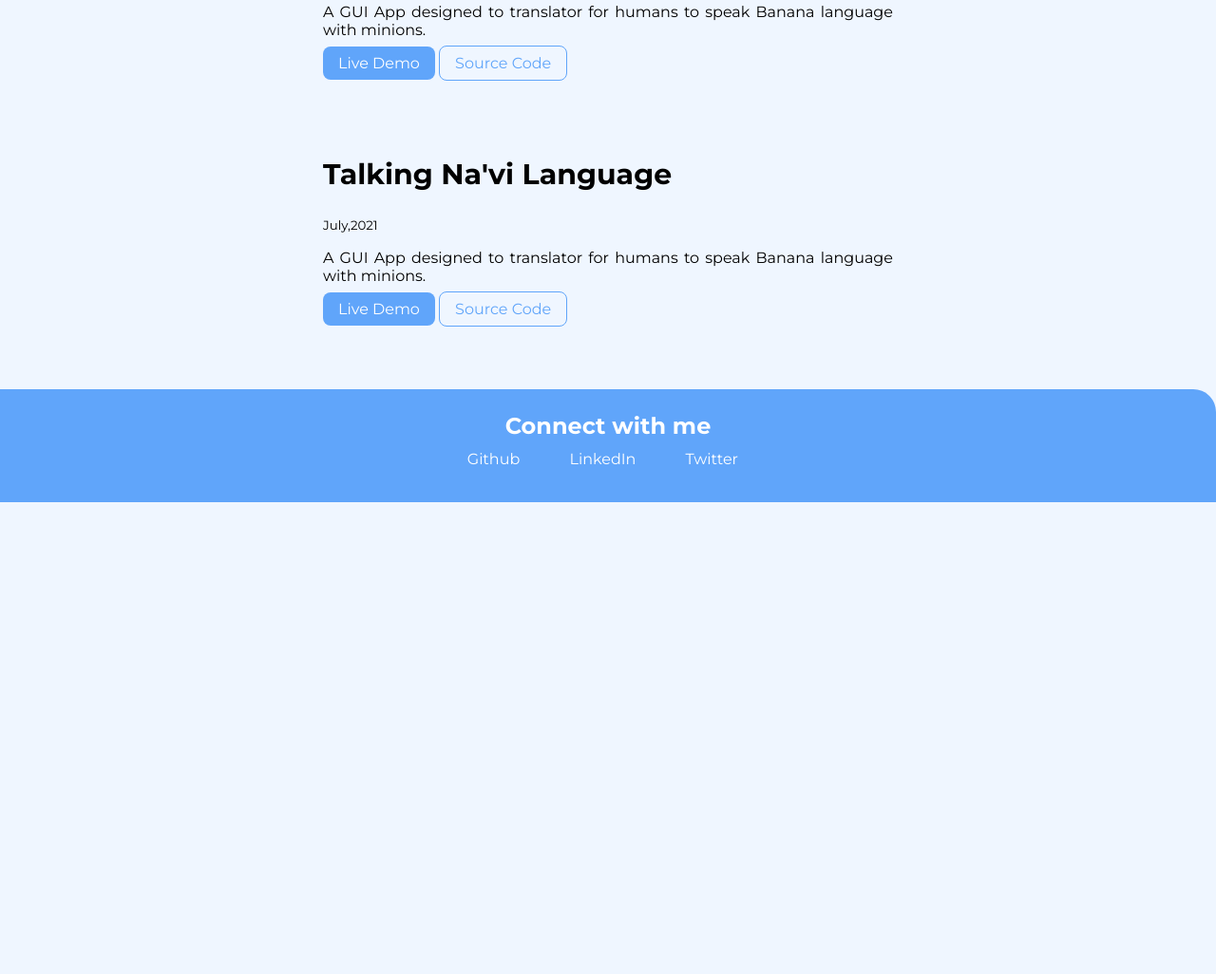
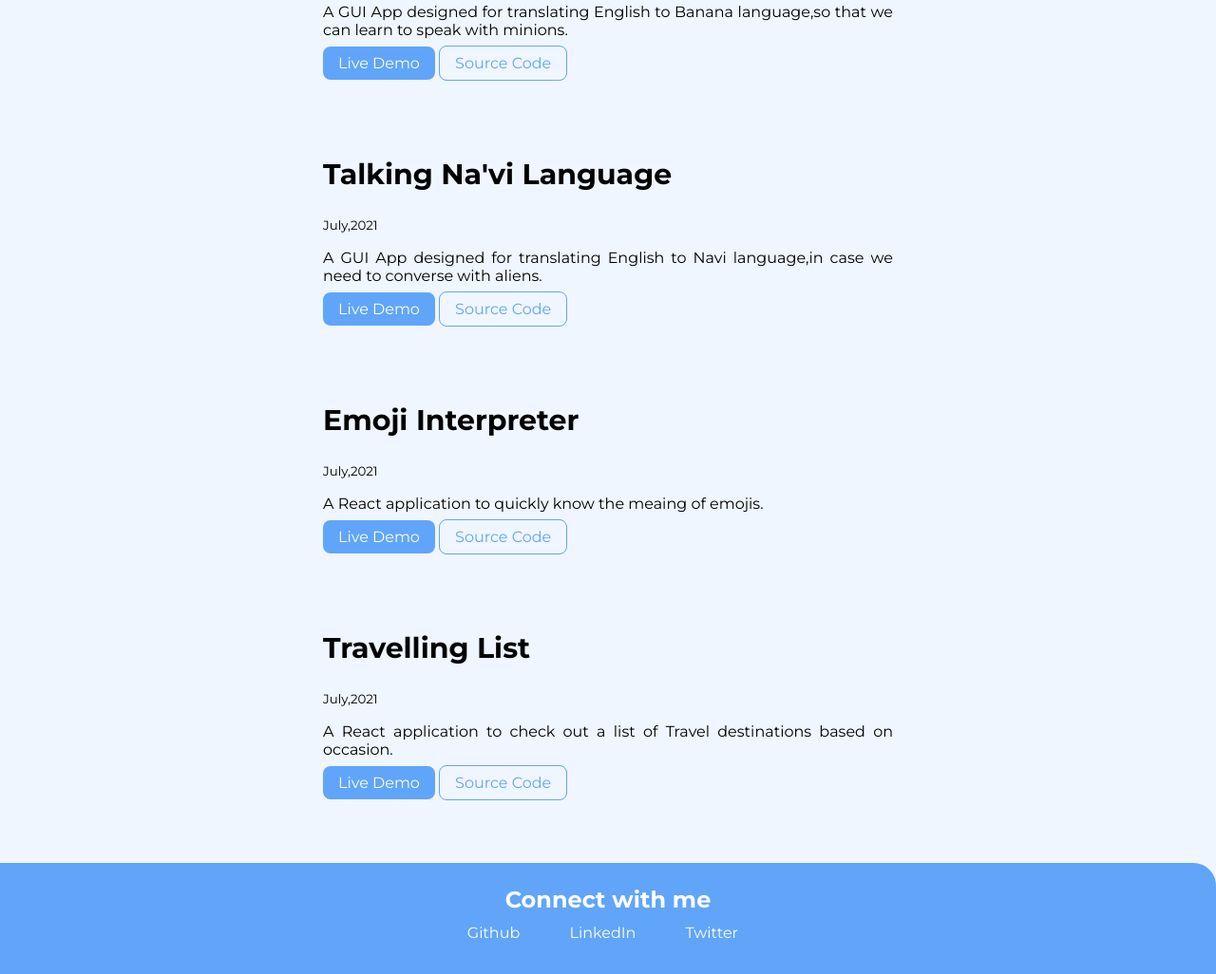
Before and after one commit to dhanush027/Portfolio-site, a plain HTML site: page Projects.html in a window 1280 px wide. Shown: the part 1359-2385 px from the top of the page at 95% size. Before the commit the page ends 1888 px from the top, so only its background shows below. Drawn offline with Linux system fonts and the light colour scheme.

Commit message:
Update : Added projects

```diff
--- a/Projects.html
+++ b/Projects.html
@@ -48,16 +48,32 @@
         <li class="container container-centre container-padding">
             <h1>Talking Banana Language</h1>
             <small>July,2021</small>
-            <p>A GUI App designed to translator for humans to speak Banana language with minions.</p>
+            <p>A GUI App designed for translating English to Banana language,so that we can learn to speak with minions.</p>
             <a class="link primary-link" href="https://banana-translator-gui.netlify.app/">Live Demo</a>
             <a class="link source-link" href="https://github.com/dhanush027/Banana-Language">Source Code</a>
         </li>
         <li class="container container-centre container-padding">
             <h1>Talking Na'vi Language</h1>
             <small>July,2021</small>
-            <p>A GUI App designed to translator for humans to speak Banana language with minions.</p>
+            <p>A GUI App designed for translating English to Navi language,in case we need to converse with aliens.</p>
             <a class="link primary-link" href="https://navi-language-translator.netlify.app">Live Demo</a>
             <a class="link source-link" href="https://github.com/dhanush027/Navi-Translator">Source Code</a>
+        </li>
+        <li class="container container-centre container-padding">
+            <h1>Emoji Interpreter</h1>
+            <small>July,2021</small>
+            <p>A React application to quickly know the meaing of emojis.</p>
+            <a class="link primary-link" href="https://gpnc4.csb.app/">Live Demo</a>
+            <a class="link source-link" href="https://github.com/dhanush027/EmojiApp">Source Code</a>
+
+        </li>
+        <li class="container container-centre container-padding">
+            <h1>Travelling List</h1>
+            <small>July,2021</small>
+            <p>A React application to check out a list of Travel destinations based on occasion.</p>
+            <a class="link primary-link" href="https://jzwim.csb.app/">Live Demo</a>
+            <a class="link source-link" href="https://github.com/dhanush027/Travel-diaries">Source Code</a>
+
         </li>
     </ul>
     </section>
```
Also changed, not shown: index.html (+4 -4 lines).
